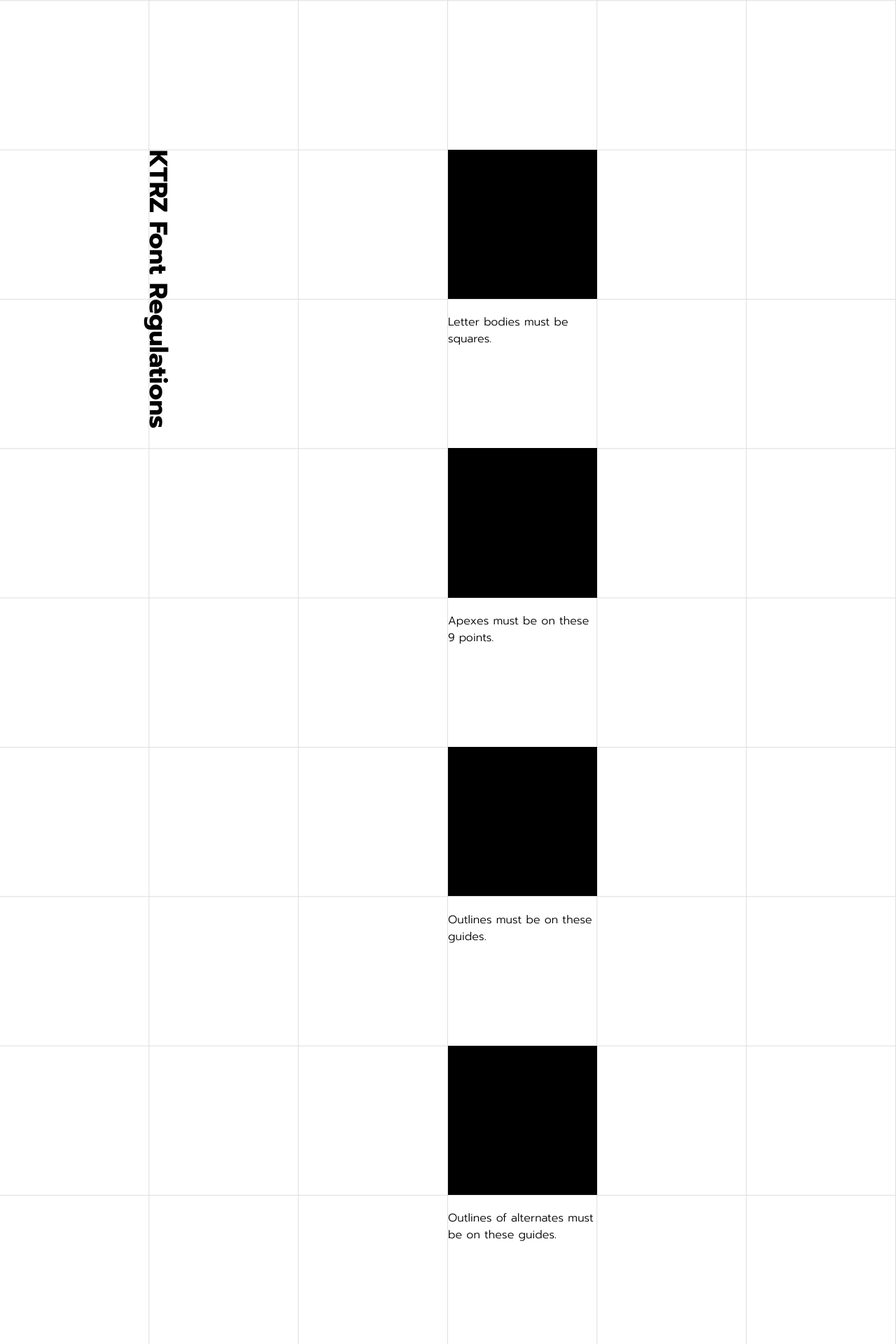
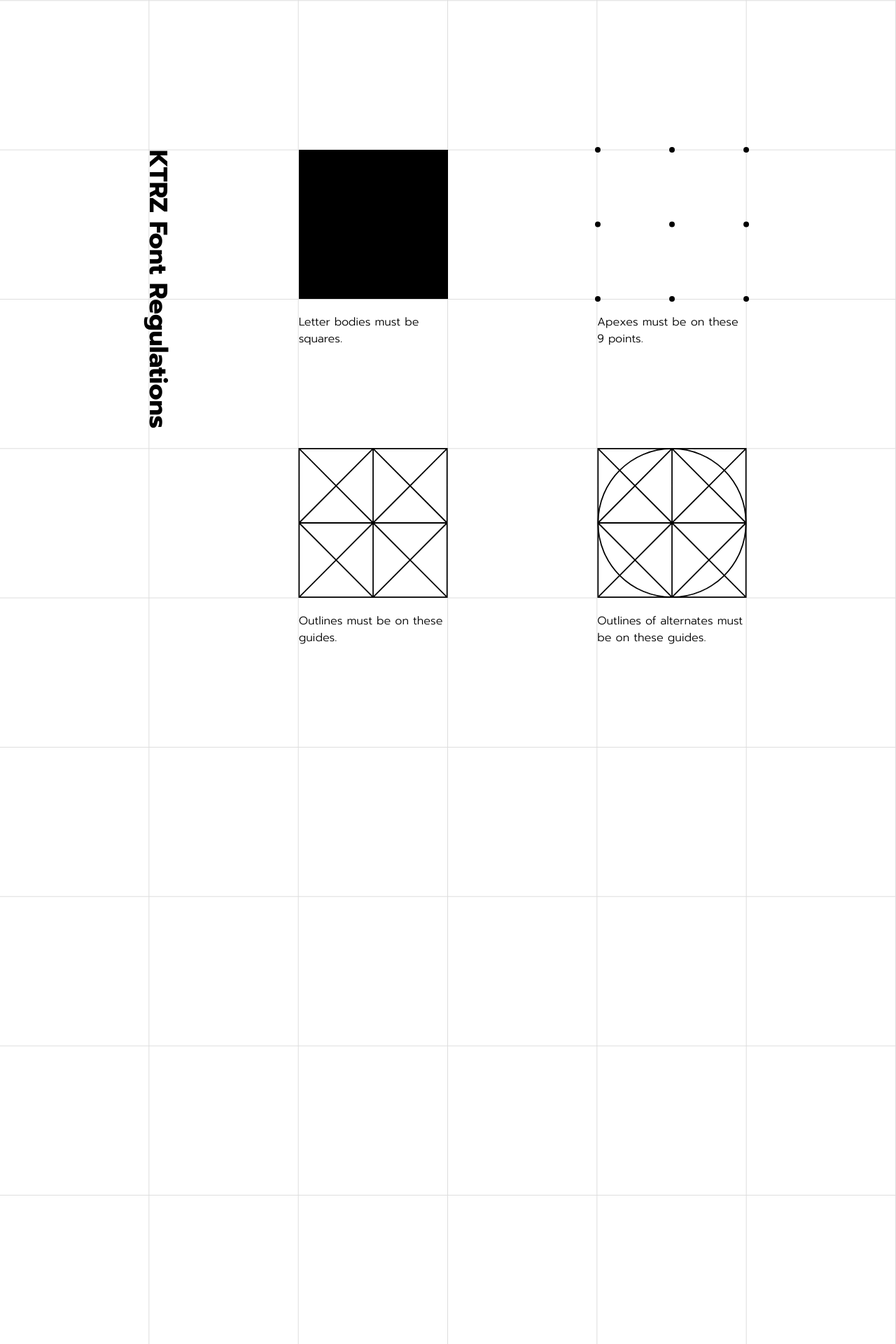
Before and after one commit to ixkaito/ktrz-font, a Jekyll site: the page built from index.md, in a window 1280 px wide. Shown: the part 1493-3413 px from the top of the page at 70% size. Built offline with Jekyll 4.4.1, drawn with Linux system fonts in a browser that asks for light colours.

Commit message:
Complete regulations

```diff
--- a/assets/_src/sass/foundation/_base.scss
+++ b/assets/_src/sass/foundation/_base.scss
@@ -28,6 +28,7 @@ body {
 	line-height: 1.5;
 	margin: 0;
 	min-height: 100vw;
+	overflow-x: hidden;
 }
 
 h1,
--- a/index.md
+++ b/index.md
@@ -28,29 +28,29 @@ layout: home
 
 </div>
 
-<div class="mt-1 grid grid-flow-col" markdown="1">
+<div class="mt-1 flex" markdown="1">
 
 ## KTRZ Font Regulations
 
-<div class="regulations">
-  <figure class="w-1">
+<div class="col4:grid col4:grid-cols-2 col4:col-gap-1">
+  <figure class="w-1 h-2">
     <img src="{{ '/assets/images/letter-body.svg' | relative_url }}" alt="Letter body">
-    <figcaption class="h-1">Letter bodies must be squares.</figcaption>
+    <figcaption>Letter bodies must be squares.</figcaption>
   </figure>
 
-  <figure class="w-1">
-    <img src="{{ '/assets/images/letter-body.svg' | relative_url }}" alt="9 points">
-    <figcaption class="h-1">Apexes must be on these 9 points.</figcaption>
+  <figure class="w-1 h-2">
+    <img src="{{ '/assets/images/points.svg' | relative_url }}" style="margin: -1.667%; max-width: 103.33%;"  alt="9 points">
+    <figcaption>Apexes must be on these 9 points.</figcaption>
   </figure>
 
-  <figure class="w-1">
-    <img src="{{ '/assets/images/letter-body.svg' | relative_url }}" alt="Outlines">
-    <figcaption class="h-1">Outlines must be on these guides.</figcaption>
+  <figure class="w-1 h-2">
+    <img src="{{ '/assets/images/outlines.svg' | relative_url }}" style="margin: 0 -0.5px; max-width: calc(100% + 1px);" alt="Outlines">
+    <figcaption>Outlines must be on these guides.</figcaption>
   </figure>
 
-  <figure class="w-1">
-    <img src="{{ '/assets/images/letter-body.svg' | relative_url }}" alt="Outlines of alternates">
-    <figcaption class="h-1">Outlines of alternates must be on these guides.</figcaption>
+  <figure class="w-1 h-2">
+    <img src="{{ '/assets/images/outlines-alt.svg' | relative_url }}" style="margin: 0 -0.5px; max-width: calc(100% + 1px);" alt="Outlines of alternates">
+    <figcaption>Outlines of alternates must be on these guides.</figcaption>
   </figure>
 </div>
 
```
Also changed, not shown: assets/_src/sass/global/_utils.scss (+38 -18 lines), assets/_src/images/outlines-alt.svg (added), assets/_src/images/outlines.svg (added), assets/_src/images/points.svg (added), assets/css/main.css, assets/images/outlines-alt.svg (added), assets/images/outlines.svg (added), assets/images/points.svg (added), 1 other file.
